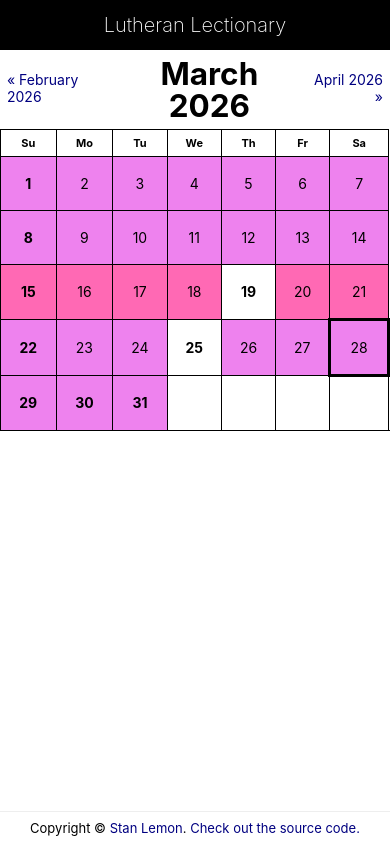
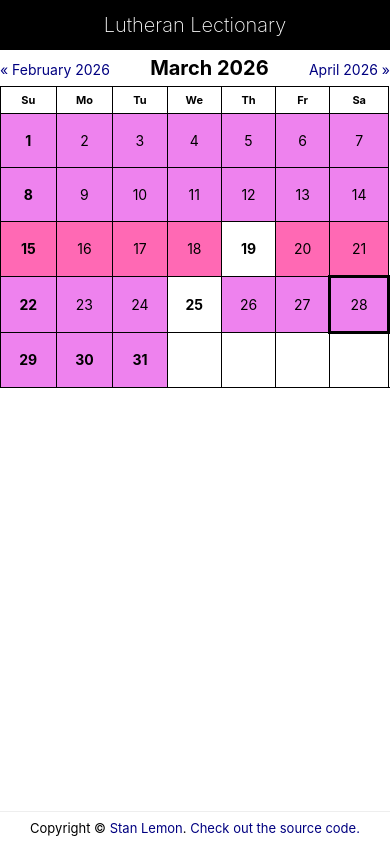
Before and after one commit to stanlemon/lectionary-js, a React (Vite) app: page /today in a window 390 px wide. Built offline with nearby package versions, Linux system fonts and the light colour scheme.

Commit message:
Fix mobile nav overflow: shrinkable flex items and smaller month heading

```diff
--- a/app/App.css
+++ b/app/App.css
@@ -351,8 +351,17 @@ sup {
   }
 
   #calendar nav {
-    padding-left: 7px;
-    padding-right: 7px;
+    padding-left: 0;
+    padding-right: 0;
+  }
+
+  /* Allow nav flex items to shrink below content width */
+  #calendar nav > * {
+    min-width: 0;
+  }
+
+  #calendar nav h2 {
+    font-size: 20px;
   }
 
   #calendar table {
```
